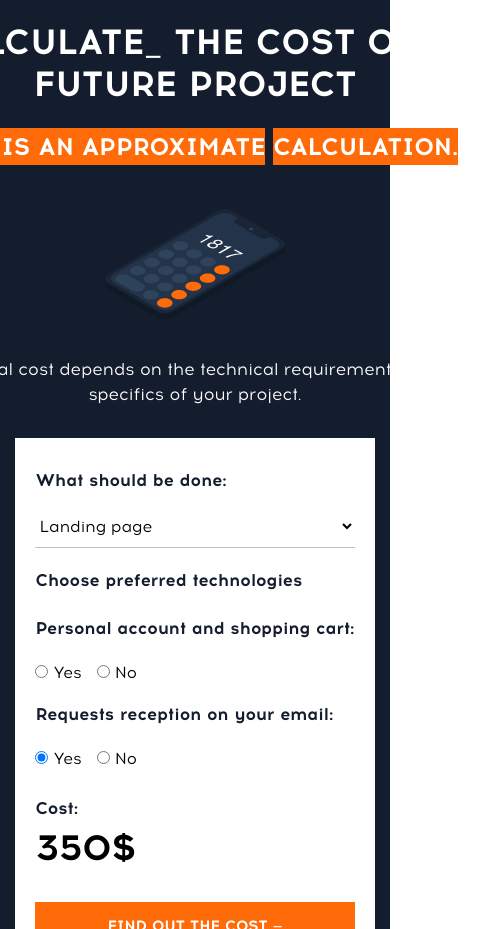
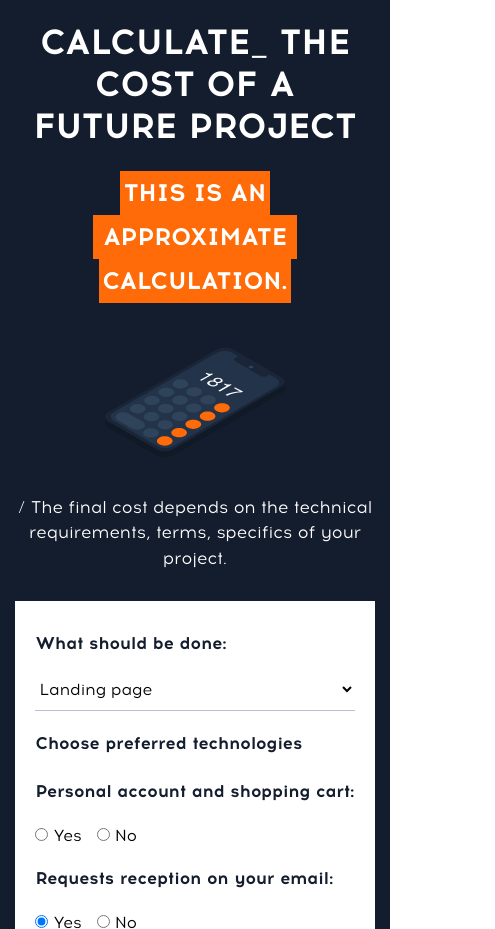
Before and after one commit to burnjohn/marath-project, a plain HTML site: page index.html in a window 390 px wide. Shown: the part 6540-7469 px from the top of the page, 495 px wide, since content can reach past the window. Drawn offline with nearby package versions, Linux system fonts and the light colour scheme.

Commit message:
Fix bug on mobile

```diff
--- a/css/style.css
+++ b/css/style.css
@@ -645,7 +645,7 @@ header {
 }
 
 .calculate-project-text-container {
-  width: 600px;
+  width: 100%;
 }
 
 .calculate-project-desc {
@@ -655,11 +655,18 @@ header {
   text-align: center;
   text-transform: uppercase;
   color: var(--txt-c-light);
+  display: flex;
+  flex-direction: column;
+  align-items: center;
 }
 
 .calculate-project-desc span {
   background: var(--c-accent);
-  padding: 4px 0;
+  padding: 4px;
+}
+
+.calculate-project-desc .calculate-project-desc-accent {
+  padding: 4px 10px;
 }
 
 .calculate-project-img {
@@ -960,6 +967,8 @@ header {
 
   .calculate-project-desc {
     align-self: flex-start;
+    flex-direction: row;
+    flex-wrap: wrap;
   }
 
   .cost-form {
@@ -969,6 +978,10 @@ header {
   .calculate-project-title {
     font-size: 50px;
     line-height: 60px;
+  }
+
+  .calculate-project-text-container {
+    width: 600px;
   }
 
   .calculate-project-title-mobile {
@@ -1246,7 +1259,6 @@ header {
   }
 
   .feedback-form .container {
-    /* max-width: var(--desktop-lg); */
     background: var(--c-dark);
     margin: auto;
   }
--- a/index.html
+++ b/index.html
@@ -469,7 +469,8 @@
           future project
         </h3>
         <p class="calculate-project-desc">
-          <span>This is an</span><span> approximate</span>
+          <span>This is an</span>
+          <span class="calculate-project-desc-accent"> approximate</span>
           <span>calculation.</span>
         </p>
 
```
